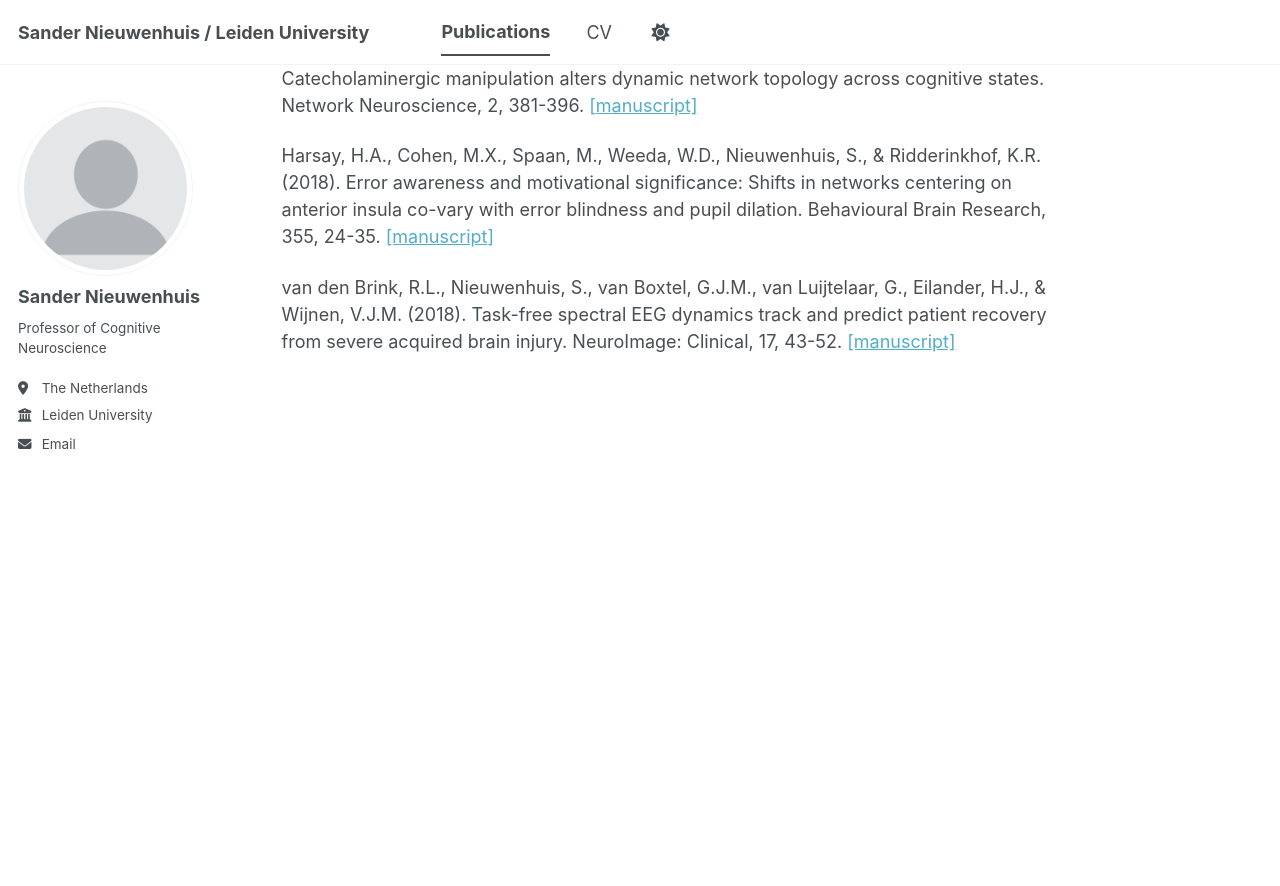
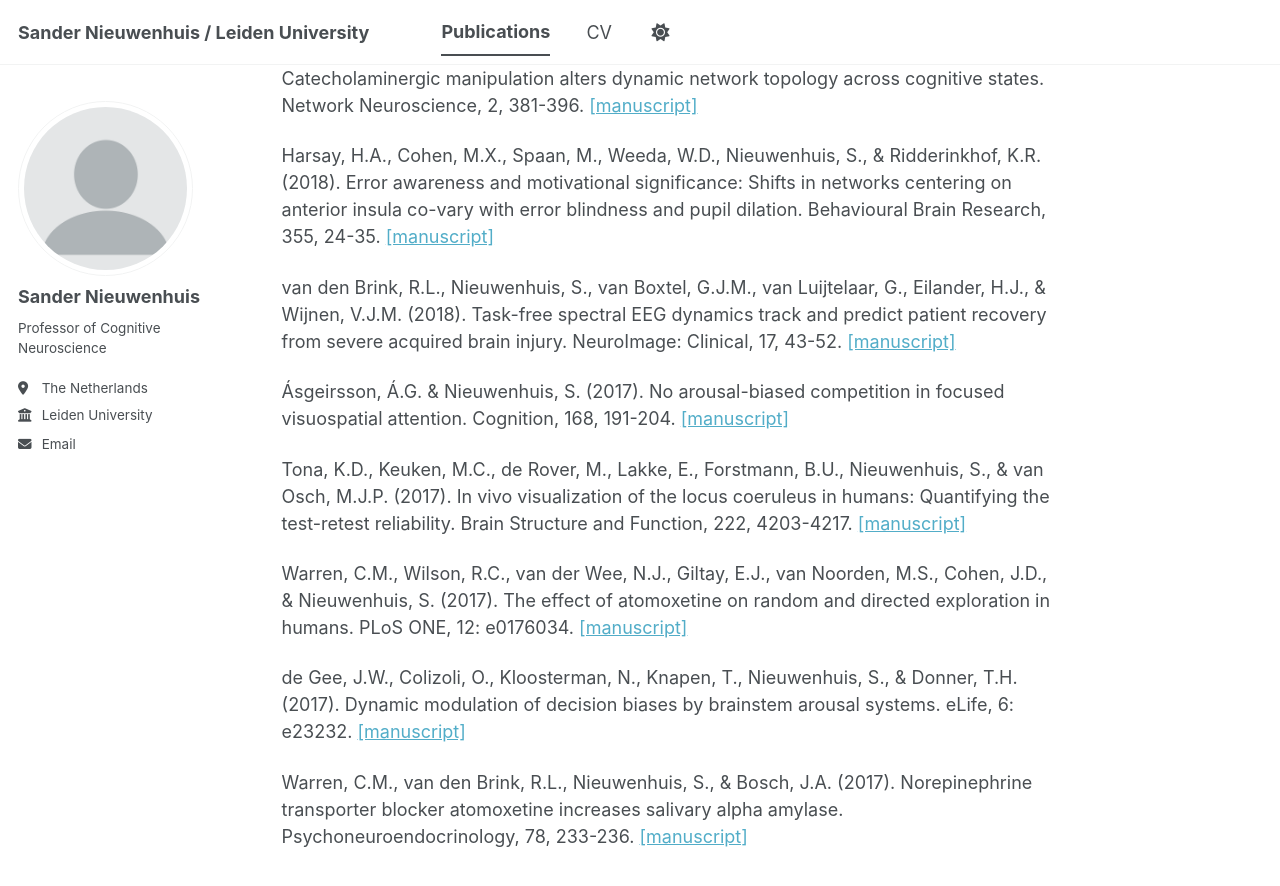
Before and after one commit to sander-nieuwenhuis/research, a Jekyll site: the page built from _pages/publications.md, in a window 1280 px wide and 900 px high, scrolled down 3041 px. Shown: the top 886 px of the window. Built offline with Jekyll 4.4.1, drawn with Linux system fonts in a browser that asks for light colours; a script bundle is joined from its source files by our own code; library files that are not in the unit come from our copies; before the commit the page ends 3446 px from its top, so only the background shows below that.

Commit message:
Update publications.md

```diff
--- a/_pages/publications.md
+++ b/_pages/publications.md
@@ -68,3 +68,13 @@ Shine, J.M., van den Brink, R.L., Hernaus, D., Nieuwenhuis, S., & Poldrack, R.A.
 Harsay, H.A., Cohen, M.X., Spaan, M., Weeda, W.D., Nieuwenhuis, S., & Ridderinkhof, K.R. (2018). Error awareness and motivational significance: Shifts in networks centering on anterior insula co-vary with error blindness and pupil dilation. Behavioural Brain Research, 355, 24-35. [[manuscript]](https://sander-nieuwenhuis.github.io/research/assets/pdfs/HarsayBBR.pdf)
 
 van den Brink, R.L., Nieuwenhuis, S., van Boxtel, G.J.M., van Luijtelaar, G., Eilander, H.J., & Wijnen, V.J.M. (2018). Task-free spectral EEG dynamics track and predict patient recovery from severe acquired brain injury. NeuroImage: Clinical, 17, 43-52. [[manuscript]](https://sander-nieuwenhuis.github.io/research/assets/pdfs/vandenBrink_NI-Clinical.pdf)
+
+Ásgeirsson, Á.G. & Nieuwenhuis, S. (2017). No arousal-biased competition in focused visuospatial attention. Cognition, 168, 191-204. [[manuscript]](https://sander-nieuwenhuis.github.io/research/assets/pdfs/AsgeirssonNieuwenhuis_Cognition.pdf)
+
+Tona, K.D., Keuken, M.C., de Rover, M., Lakke, E., Forstmann, B.U., Nieuwenhuis, S., & van Osch, M.J.P. (2017). In vivo visualization of the locus coeruleus in humans: Quantifying the test-retest reliability. Brain Structure and Function, 222, 4203-4217. [[manuscript]](https://sander-nieuwenhuis.github.io/research/assets/pdfs/Tona_BSF.pdf)
+
+Warren, C.M., Wilson, R.C., van der Wee, N.J., Giltay, E.J., van Noorden, M.S., Cohen, J.D., & Nieuwenhuis, S. (2017). The effect of atomoxetine on random and directed exploration in humans. PLoS ONE, 12: e0176034. [[manuscript]](https://sander-nieuwenhuis.github.io/research/assets/pdfs/Warren2017_PLoSONE.pdf)
+
+de Gee, J.W., Colizoli, O., Kloosterman, N., Knapen, T., Nieuwenhuis, S., & Donner, T.H. (2017). Dynamic modulation of decision biases by brainstem arousal systems. eLife, 6: e23232. [[manuscript]](https://sander-nieuwenhuis.github.io/research/assets/pdfs/deGee2017-eLife.pdf)
+
+Warren, C.M., van den Brink, R.L., Nieuwenhuis, S., & Bosch, J.A. (2017). Norepinephrine transporter blocker atomoxetine increases salivary alpha amylase. Psychoneuroendocrinology, 78, 233-236. [[manuscript]](https://sander-nieuwenhuis.github.io/research/assets/pdfs/Warren_PNEC.pdf)
```
